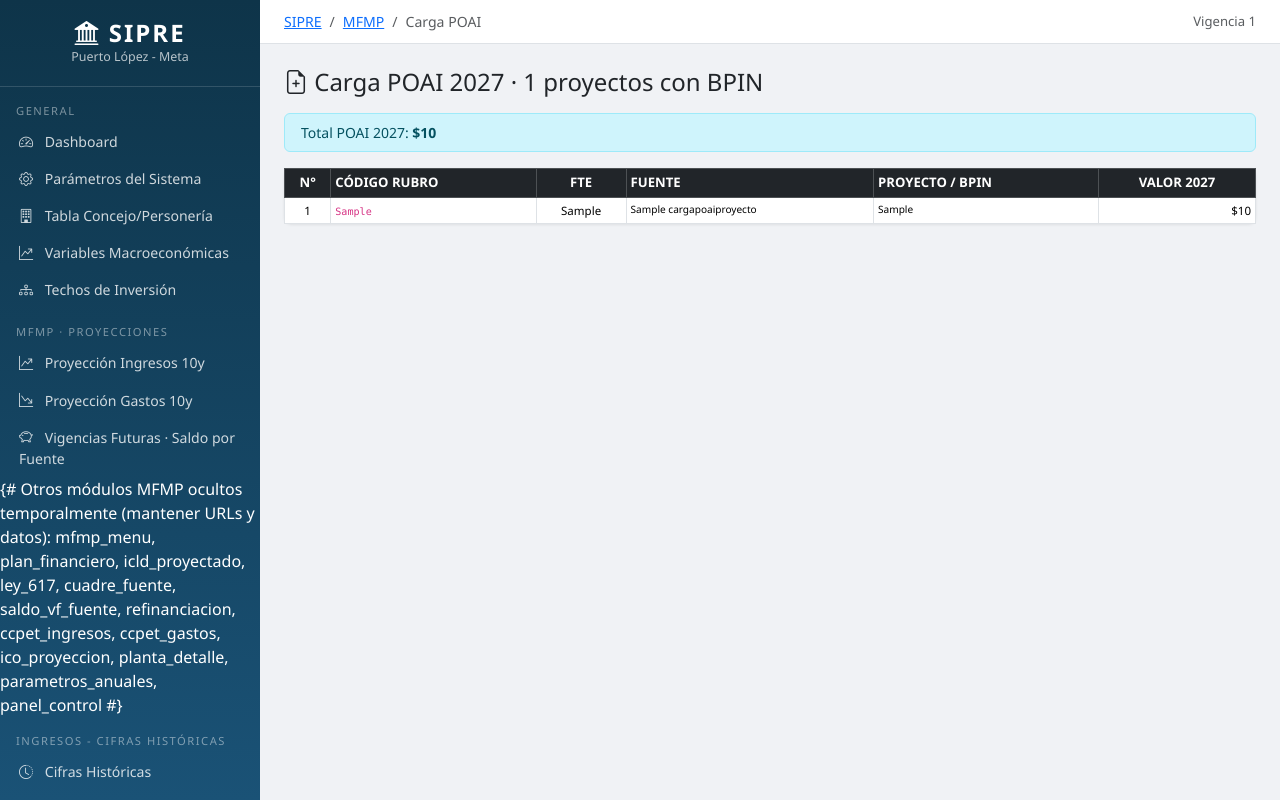
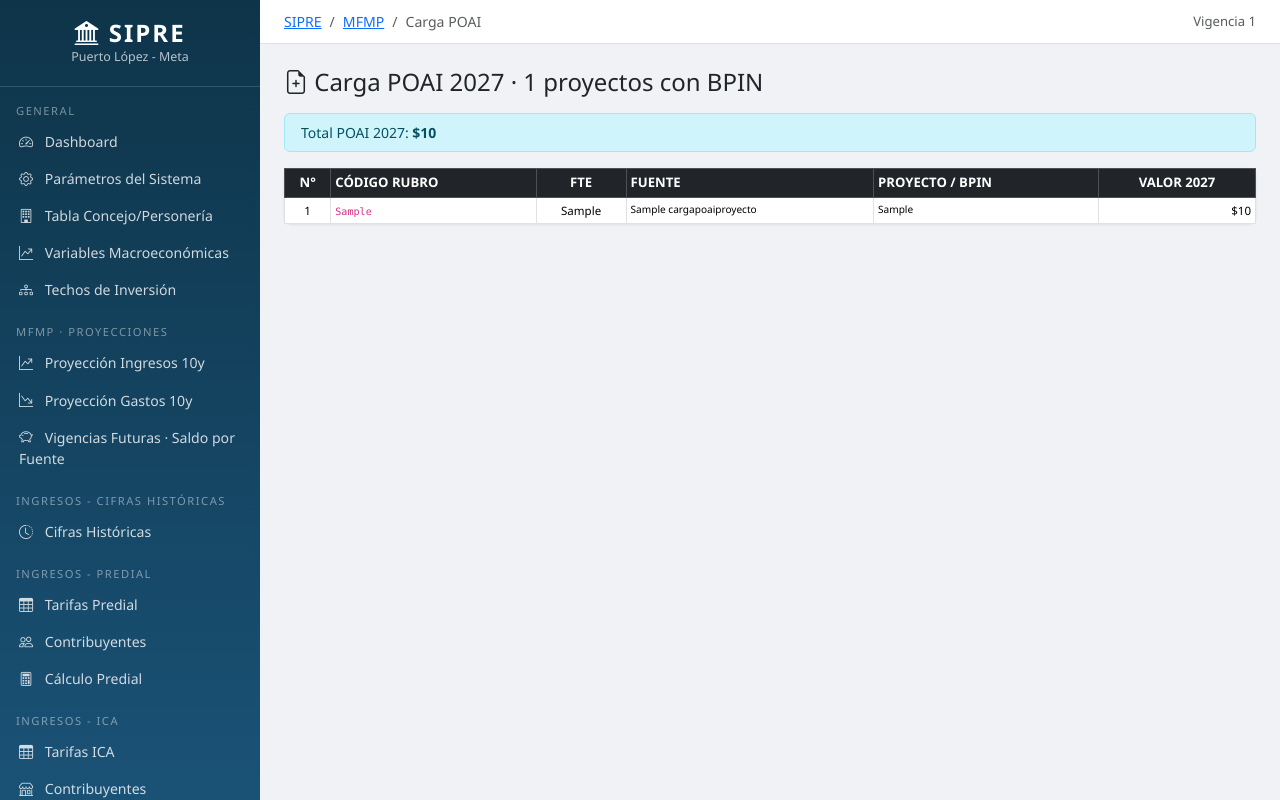
Before and after one commit to Jorgecuenca1/Presupuesto, a Django app: page /mfmp/carga-poai/ in a window 1280 px wide. Run offline with Django 5.2, Linux system fonts and the light colour scheme; a user stored in the database is signed in; tables that the repository leaves empty hold one stand-in row (values such as "Sample post").

Commit message:
Sidebar: eliminar comentarios visibles del template

```diff
--- a/templates/base.html
+++ b/templates/base.html
@@ -114,10 +114,6 @@
         <a href="{% url 'saldo_vf_fuente' %}" class="nav-link {% if request.resolver_match.url_name == 'saldo_vf_fuente' %}active{% endif %}">
             <i class="bi bi-piggy-bank"></i> Vigencias Futuras · Saldo por Fuente
         </a>
-        {# Otros módulos MFMP ocultos temporalmente (mantener URLs y datos):
-           mfmp_menu, plan_financiero, icld_proyectado, ley_617, cuadre_fuente,
-           saldo_vf_fuente, refinanciacion, ccpet_ingresos, ccpet_gastos,
-           ico_proyeccion, planta_detalle, parametros_anuales, panel_control #}
 
         <div class="nav-section">Ingresos - Cifras Históricas</div>
         <a href="{% url 'cifras_historicas_ingresos' %}" class="nav-link {% if request.resolver_match.url_name == 'cifras_historicas_ingresos' %}active{% endif %}">
```
